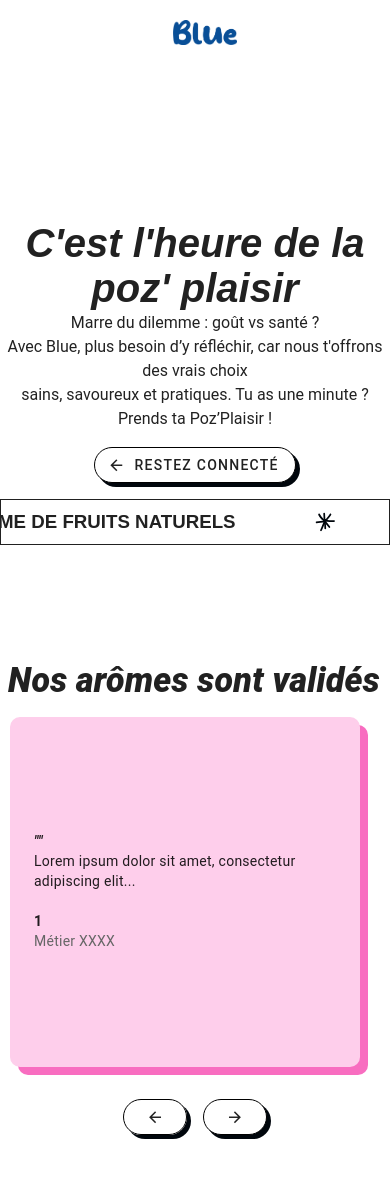
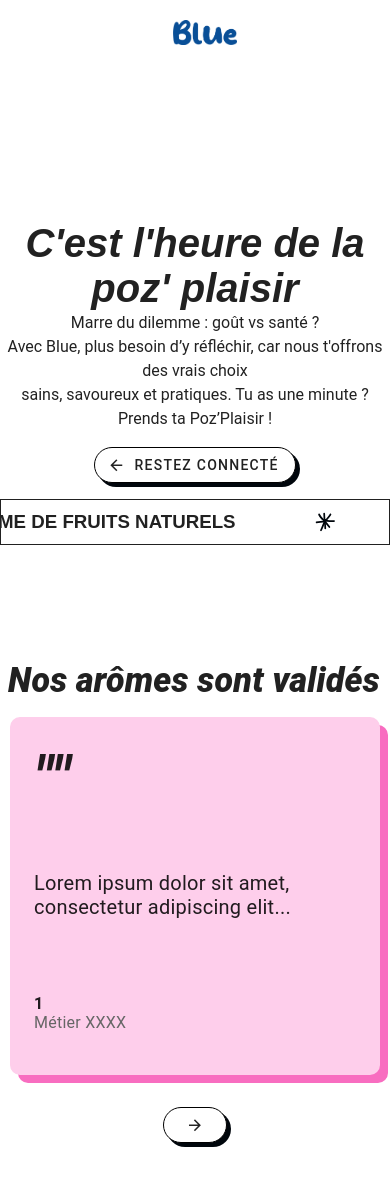
Before and after one commit to Blue-MDS/landing-page, a Vue app: page / in a window 390 px wide. Shown: the top 1186 px of the page. Built offline with nearby package versions, Linux system fonts and the light colour scheme; no server answers.

Commit message:
feat(Slider): change transition on responsive

```diff
--- a/src/components/SliderComp.vue
+++ b/src/components/SliderComp.vue
@@ -6,14 +6,19 @@
     </span>
     <div class="carousel-slider py-4" :style="carouselStyle">
       <div class="carousel-item" v-for="card in cards" :key="card.id">
-        <v-card class="card d-flex align-center" :class="`step${card.id}`" min-height="350" max-width="350">
-          <v-card-text class="pa-6 ">
+        <v-card class="card d-flex align-center" :class="`step${card.id}`" :max-width="$vuetify.display.smAndUp ? 350 : null">
+          <v-card-text class="d-flex flex-column justify-space-between px-6">
             <blockquote class="font-italic font-weight-bold">
               ""
             </blockquote>
-            <p>{{ card.quote }}</p>
-            <p class="name">{{ card.name }}</p>
-            <p class="occupation">{{ card.occupation }}</p>
+            <p class="quote">{{ card.quote }}</p>
+            <div class="d-flex flex-column">
+              <span class="name">
+                {{ card.name }}
+              </span>
+              <span class="occupation">
+                {{ card.occupation }}</span>
+              </div>
           </v-card-text>
         </v-card>
       </div>
@@ -21,6 +26,7 @@
   </div>
   <div class="justify-center mt-4">
       <v-btn
+      v-if="currentIndex > 0"
         rounded
         variant="text"
         @click="moveLeft"
@@ -29,6 +35,7 @@
       <v-icon icon="mdi-arrow-left"></v-icon>
       </v-btn>
       <v-btn
+      v-if="currentIndex < 6"
         rounded
         variant="flat"
         @click="moveRight"
@@ -60,24 +67,27 @@
   },
   methods: {
     moveLeft() {
+      console.log(this.currentIndex);
       this.currentIndex = Math.max(this.currentIndex - 1, 0);
     },
     moveRight() {
-      this.currentIndex = Math.min(this.currentIndex + 1, this.cards.length - 3);
+      console.log(this.currentIndex);
+      this.currentIndex = Math.min(this.currentIndex + 1, this.cards.length - (this.$vuetify.display.lgAndUp ? 3 : this.$vuetify.display.sm ? 2 : 1));
     },
   },
   computed: {
     carouselStyle() {
       const baseTranslation = -this.currentIndex * 100;
       return {
-        transform: this.$vuetify.display.mdAndUp ? `translateX(${baseTranslation / 3}%)` : `translateX(${baseTranslation}%)`,
+        transform: this.$vuetify.display.mdAndUp ? `translateX(${baseTranslation / 3}%)`: this.$vuetify.display.sm ? `translateX(${baseTranslation / 2}%)` : `translateX(${baseTranslation}%)`,
       };
     },
   },
 };
 </script>
 
-<style>
+<style lang="scss">
+
 .carousel-container {
   overflow: hidden;
   position: relative;
@@ -96,27 +106,33 @@
   border-radius: 10px;
   overflow: hidden;
   background-color: #fff;
+
+  .v-card-text {
+    padding-top: 27px;
+    padding-bottom: 43px;
+    min-height: 358px;
+    line-height: normal;
+
+      .name {
+      font-size: 16px;
+      margin-top: 20px;
+      font-weight: bold;
+    }
+    .occupation {
+      font-size: 16px;
+      color: #666;
+    }
+
+    .quote {
+      font-size: 20px;
+    }
+  }
 }
-.card-content {
-  padding: 20px;
-  text-align: center;
+
+blockquote {
+  font-size: 60px;
 }
-.blockquote {
-  quotes: "“" "”" "‘" "’";
-}
-.blockquote:before {
-  content: open-quote;
-}
-.blockquote:after {
-  content: close-quote;
-}
-.name {
-  margin-top: 20px;
-  font-weight: bold;
-}
-.occupation {
-  color: #666;
-}
+
 .step1 {
   border-color: #F86DC0;
   background: #FECEEB;
@@ -132,7 +148,7 @@
   background: #FFF7C5;
   box-shadow: 8px 8px 0px 0px #FEE440;
 }
-@media (max-width: 1142px) {
+@media (max-width: 960px) {
   .carousel-item {
     flex: 0 0 50%;
     max-width: 50%;
@@ -141,7 +157,7 @@
     width: 75% !important;
   }
 }
-@media (max-width: 767px) {
+@media (max-width: 600px) {
   .carousel-item {
     flex: 0 0 100%;
     max-width: 100%;
@@ -151,113 +167,3 @@
   }
 }
 </style>
-
-<!-- <template>
-  <v-card
-    max-width="600"
-    flat
-  >
-    <v-window v-model="step" class="mx-8" :class="currentClass">
-      <v-window-item class="step1" :value="1">
-        <v-card-text class="pa-md-16">
-          <p>“Lorem ipsum dolor sit amet, consectetur adipiscing elit, sed do eiusmod tempor ut  et dolore magna aliqua. Ut enim ad minim veniam, quis consequa.”</p>
-          <span class="text-caption text-grey-darken-1">
-            This is the email you will use to login to your Vuetify account
-          </span>
-        </v-card-text>
-      </v-window-item>
-
-      <v-window-item class="step2" :value="2">
-        <v-card-text class="pa-md-16">
-          <p>“Lorem ipsum dolor sit amet, consectetur adipiscing elit, sed do eiusmod tempor ut  et dolore magna aliqua. Ut enim ad minim veniam, quis consequa.”</p>
-          <span class="text-caption text-grey-darken-1">
-            This is the email you will use to login to your Vuetify account
-          </span>
-        </v-card-text>
-      </v-window-item>
-
-      <v-window-item class="step3" :value="3">
-        <v-card-text class="pa-md-16">
-          <p>“Lorem ipsum dolor sit amet, consectetur adipiscing elit, sed do eiusmod tempor ut  et dolore magna aliqua. Ut enim ad minim veniam, quis consequa.”</p>
-          <span class="text-caption text-grey-darken-1">
-            This is the email you will use to login to your Vuetify account
-          </span>
-        </v-card-text>
-      </v-window-item>
-    </v-window>
-
-    <div class="justify-center mt-4">
-      <v-btn
-        v-if="step > 1"
-        rounded
-        variant="text"
-        @click="step--"
-      >
-      <v-icon icon="mdi-arrow-left"></v-icon>
-      </v-btn>
-      <v-btn
-        v-if="step < 3"
-        rounded
-        variant="flat"
-        @click="step++"
-      >
-      <v-icon icon="mdi-arrow-right"></v-icon>
-      </v-btn>
-    </div>
-  </v-card>
-</template>
-<script>
-  export default {
-    data: () => ({
-      step: 1,
-    }),
-
-    computed: {
-      currentTitle () {
-        switch (this.step) {
-          case 1: return 'Sign-up'
-          case 2: return 'Create a password'
-          default: return 'Account created'
-        }
-      },
-      currentClass () {
-        switch (this.step) {
-          case 1: return 'step1'
-          case 2: return 'step2'
-          default: return 'step3'
-        }
-      }
-    },
-  }
-</script>
-
-<style lang="scss" scoped>
-.v-btn {
-  border: 1.5px solid var(--Noir, #00060C);
-  border-color: black;
-  box-shadow: 4px 4px 0px 0px #00060C;
-}
-.v-window {
-  border-radius: 18px;
-  border: 1px solid;
-  p {
-    font-size: 20px;
-  }
-
-  .step1 {
-    border-color: #F86DC0;
-    background: #FECEEB;
-    box-shadow: 8px 8px #F86DC0;
-  }
-  .step2 {
-    border-color: #63E5D4;
-    background: #BEF5EE;
-    box-shadow: 8px 8px 0px 0px #63E5D4;
-  }
-  .step3 {
-    border-color: #FEE440;
-    background: #FFF7C5;
-    box-shadow: 8px 8px 0px 0px #FEE440;
-  }
-}
-</style> -->
```
